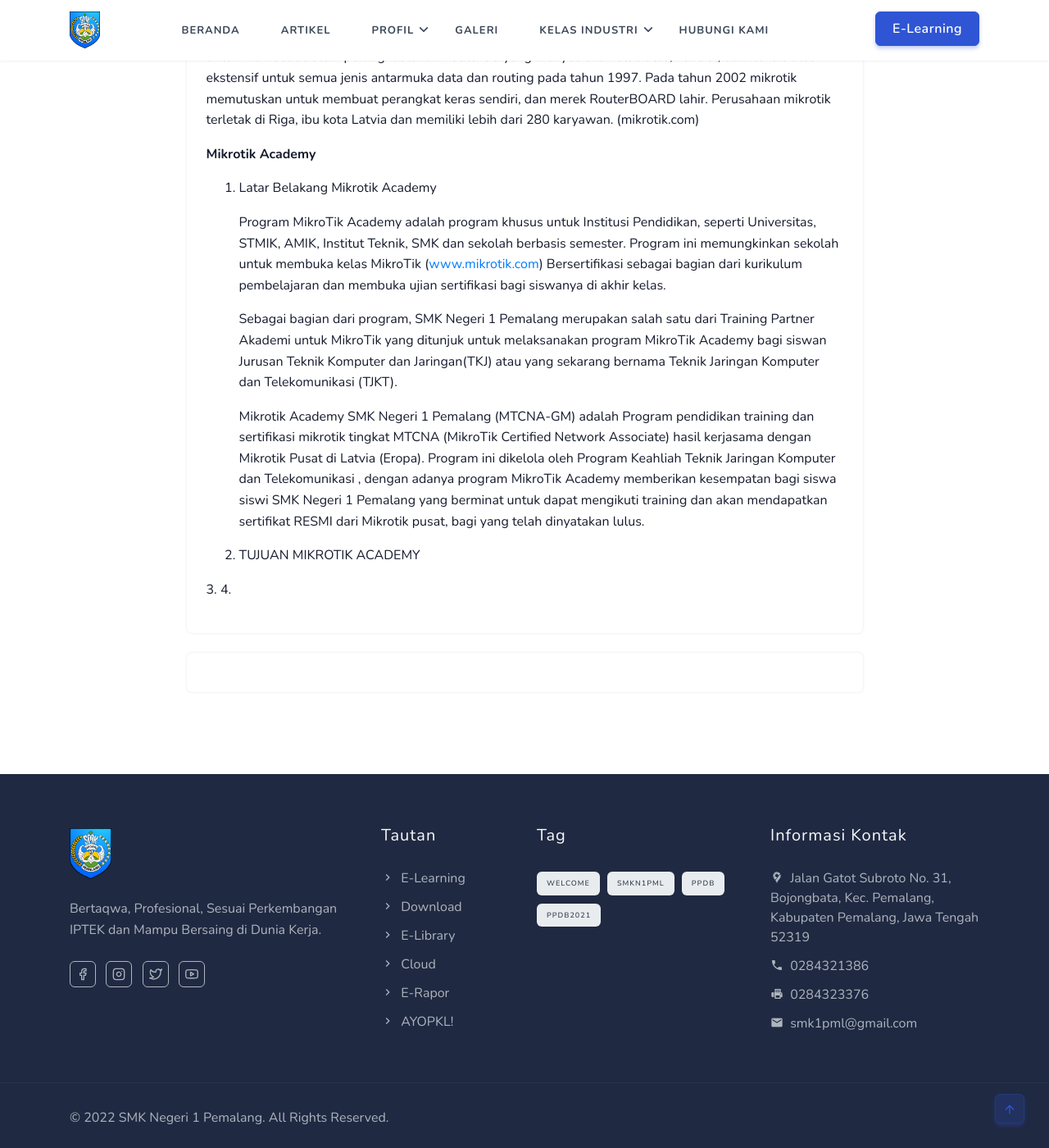
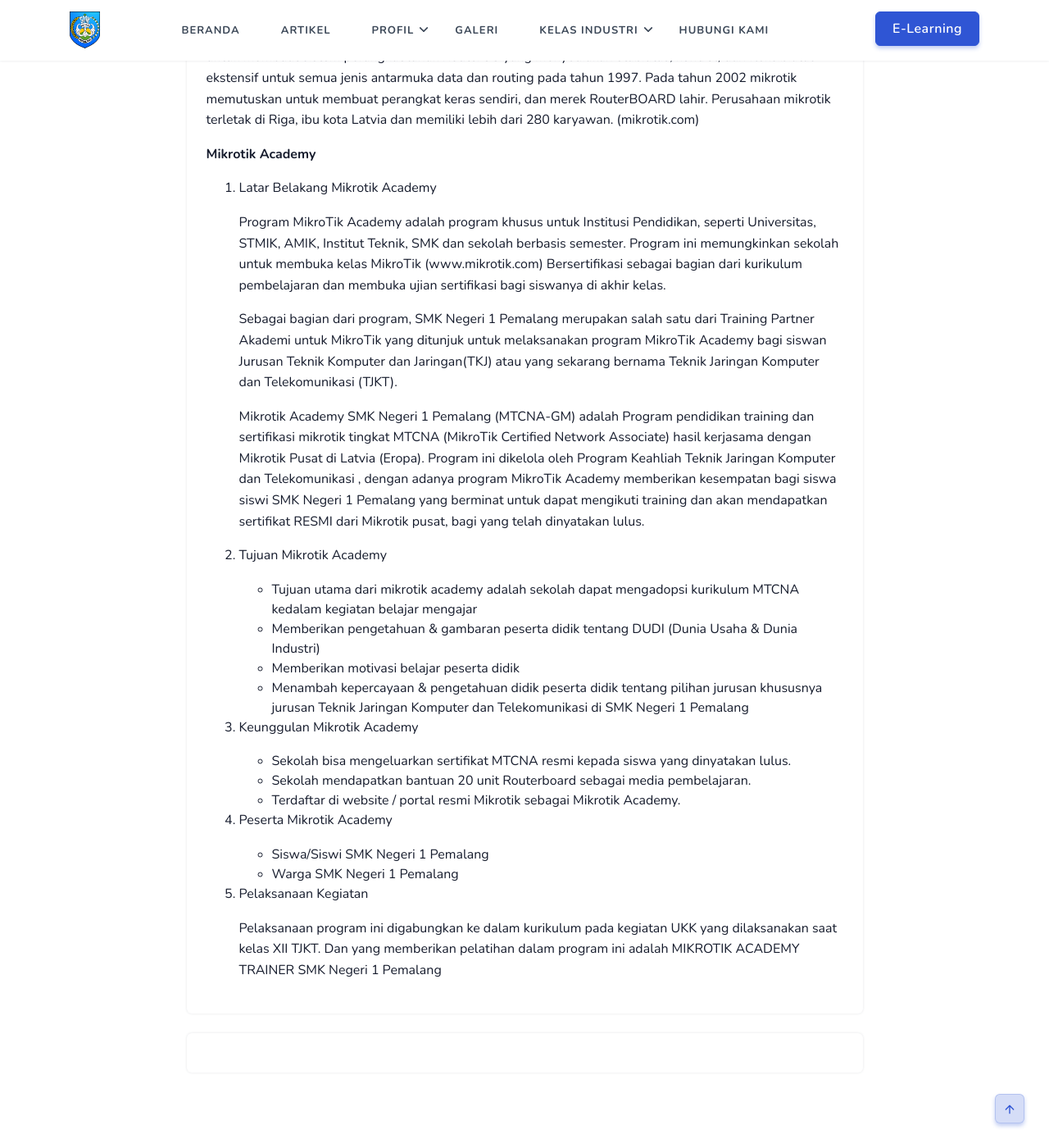
Before and after one commit to smkn1pml/website, a Jekyll site: the page built from _pages/mikrotikacademy.md, in a window 1280 px wide and 1400 px high, scrolled down 598 px. Shown: the whole window at 82% size. Built offline with Jekyll 4.4.1, drawn with Linux system fonts in a browser that asks for light colours; comment, search, counter and statistics services are not loaded.

Commit message:
Update Halaman “mikrotikacademy”

```diff
--- a/_pages/mikrotikacademy.md
+++ b/_pages/mikrotikacademy.md
@@ -9,15 +9,30 @@
 
 1. Latar Belakang Mikrotik Academy
 
-   Program MikroTik Academy adalah program khusus untuk Institusi Pendidikan, seperti Universitas, STMIK, AMIK, Institut Teknik, SMK dan sekolah berbasis semester. Program ini memungkinkan sekolah untuk membuka kelas MikroTik ([www.mikrotik.com](www.mikrotik.com)) Bersertifikasi sebagai bagian dari kurikulum pembelajaran dan membuka ujian sertifikasi bagi siswanya di akhir kelas.
+   Program MikroTik Academy adalah program khusus untuk Institusi Pendidikan, seperti Universitas, STMIK, AMIK, Institut Teknik, SMK dan sekolah berbasis semester. Program ini memungkinkan sekolah untuk membuka kelas MikroTik (www.mikrotik.com) Bersertifikasi sebagai bagian dari kurikulum pembelajaran dan membuka ujian sertifikasi bagi siswanya di akhir kelas.
 
    Sebagai bagian dari program, SMK Negeri 1 Pemalang merupakan salah satu dari Training Partner Akademi untuk MikroTik yang ditunjuk untuk melaksanakan program MikroTik Academy bagi siswan Jurusan Teknik Komputer dan Jaringan(TKJ) atau yang sekarang bernama Teknik Jaringan Komputer dan Telekomunikasi (TJKT).
 
-   Mikrotik Academy SMK Negeri 1 Pemalang (MTCNA-GM) adalah Program pendidikan training dan sertifikasi mikrotik tingkat MTCNA (MikroTik Certified Network Associate) hasil kerjasama dengan Mikrotik Pusat di Latvia (Eropa). Program ini dikelola oleh Program Keahliah Teknik Jaringan Komputer dan Telekomunikasi , dengan adanya program MikroTik Academy memberikan kesempatan bagi siswa siswi SMK Negeri 1 Pemalang  yang berminat untuk dapat mengikuti training dan akan mendapatkan sertifikat RESMI dari Mikrotik pusat, bagi yang telah dinyatakan lulus.
+   Mikrotik Academy SMK Negeri 1 Pemalang (MTCNA-GM) adalah Program pendidikan training dan sertifikasi mikrotik tingkat MTCNA (MikroTik Certified Network Associate) hasil kerjasama dengan Mikrotik Pusat di Latvia (Eropa). Program ini dikelola oleh Program Keahliah Teknik Jaringan Komputer dan Telekomunikasi , dengan adanya program MikroTik Academy memberikan kesempatan bagi siswa siswi SMK Negeri 1 Pemalang yang berminat untuk dapat mengikuti training dan akan mendapatkan sertifikat RESMI dari Mikrotik pusat, bagi yang telah dinyatakan lulus.
 
 
-2. TUJUAN MIKROTIK ACADEMY
+2. Tujuan Mikrotik Academy
+
+   * Tujuan utama dari mikrotik academy adalah sekolah dapat mengadopsi kurikulum MTCNA kedalam kegiatan belajar mengajar
+   * Memberikan pengetahuan & gambaran peserta didik tentang DUDI (Dunia Usaha & Dunia Industri)
+   * Memberikan motivasi belajar peserta didik
+   * Menambah kepercayaan & pengetahuan didik peserta didik tentang pilihan jurusan khususnya jurusan Teknik Jaringan Komputer dan Telekomunikasi di SMK Negeri 1 Pemalang
 
 
-3.
-4.
+3. Keunggulan Mikrotik Academy
+
+   * Sekolah bisa mengeluarkan sertifikat MTCNA resmi kepada siswa yang dinyatakan lulus.
+   * Sekolah mendapatkan bantuan 20 unit Routerboard sebagai media pembelajaran.
+   * Terdaftar di website / portal resmi Mikrotik sebagai Mikrotik Academy.
+4. Peserta Mikrotik Academy
+
+   * Siswa/Siswi SMK Negeri 1 Pemalang
+   * Warga SMK Negeri 1 Pemalang
+5. Pelaksanaan Kegiatan
+
+   Pelaksanaan program ini digabungkan ke dalam kurikulum pada kegiatan UKK yang dilaksanakan saat kelas XII TJKT. Dan yang memberikan pelatihan dalam program ini adalah MIKROTIK ACADEMY TRAINER SMK Negeri 1 Pemalang
```
